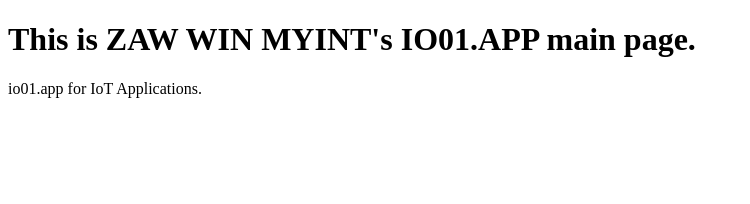
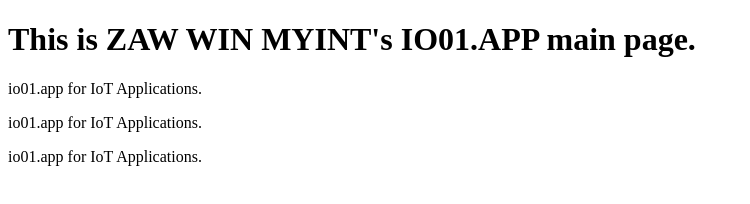
Before and after one commit to zwmyint/zwmyint-io01.github.io, a website: page dist/index.html in a window 1280 px wide. Shown: the whole page, without its empty margins (0-750 px from the left). Drawn offline with Linux system fonts and the light colour scheme.

Commit message:
test commit changes
this is test commit for changes 20210712

```diff
--- a/dist/index.html
+++ b/dist/index.html
@@ -11,6 +11,8 @@
 <h1>This is ZAW WIN MYINT's IO01.APP main page.</h1>
 
 <p>io01.app for IoT Applications.</p>
+<p>io01.app for IoT Applications.</p>
+<p>io01.app for IoT Applications.</p>
 
 </body>
 </html>
```
